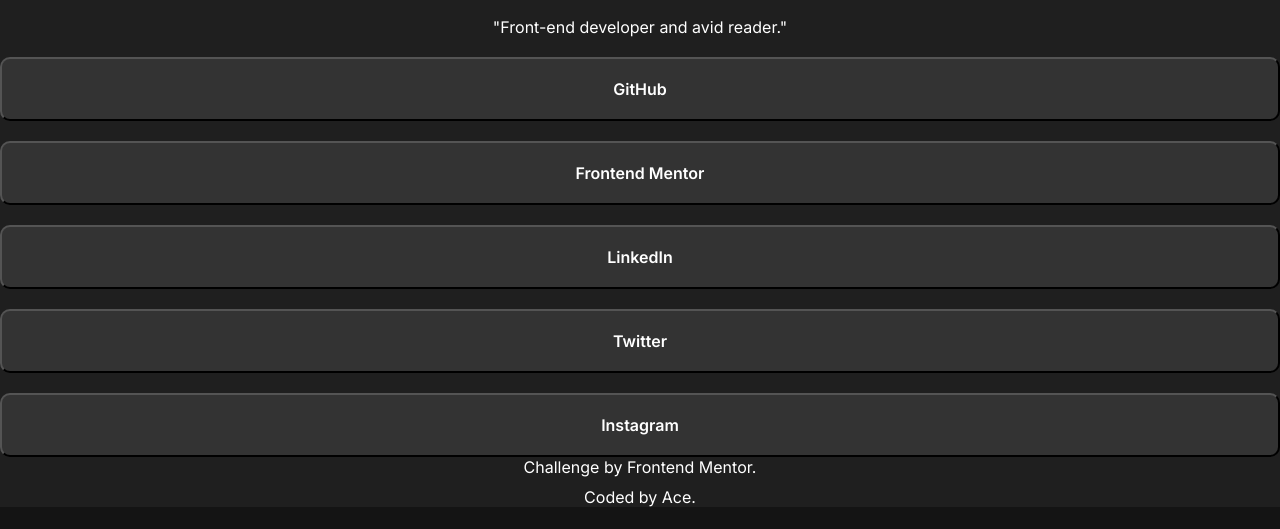
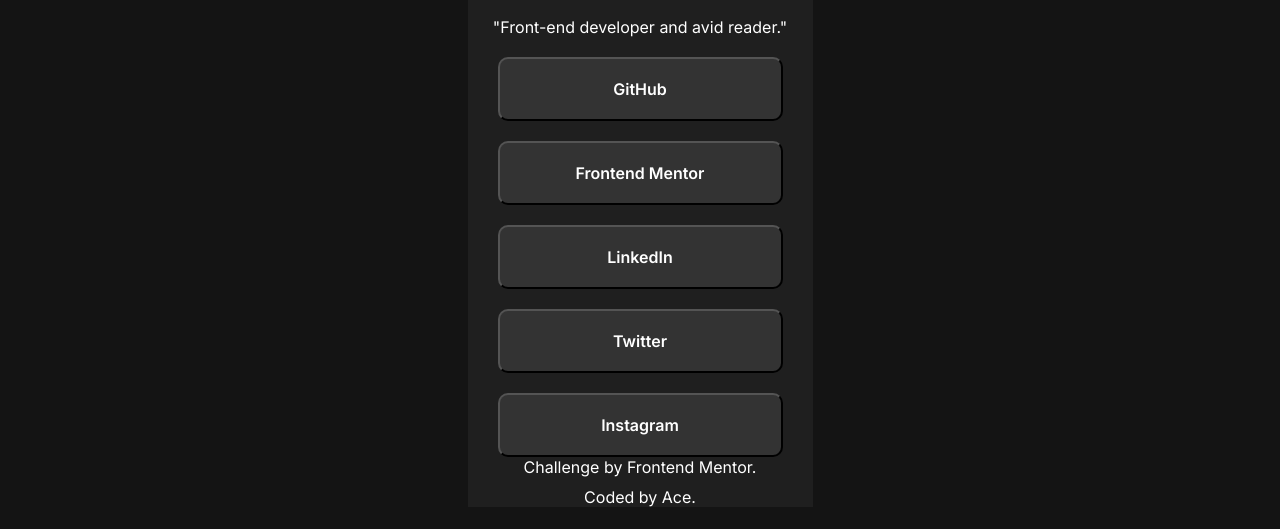
Before and after one commit to Nifemi01-0ps/profile-page-, a plain HTML site: page index.html in a window 1280 px wide. Shown: the part 271-800 px from the top of the page. Drawn offline with Linux system fonts and the light colour scheme.

Commit message:
made few changes on the anchor row

```diff
--- a/index.html
+++ b/index.html
@@ -12,6 +12,7 @@
 <link href="https://fonts.googleapis.com/css2?family=Inter:wght@100..900&family=Mulish:ital,wght@0,200..1000;1,200..1000&display=swap" rel="stylesheet">
 </head>
 <body>
+  <div class="container">
     <div class="content">
       <figure class="client-img">
           <img src="./assets/images/avatar-jessica.jpeg">
@@ -46,6 +47,6 @@
         <p>Coded by <a href="#">Ace</a>.</p
       </div>
     </div>
-
+  </div>
 </body>
 </html>
--- a/styles.css
+++ b/styles.css
@@ -11,10 +11,10 @@
 .content {
     display: flex;
     flex-direction: column;
-    min-width: 355px;
-    max-width: 1440px;
+    max-width: 345px;
+    background-color: hsl(0, 0%, 12%);
     margin-inline: auto;
-    background-color: hsl(0, 0%, 12%);
+
 }
 .client-img {
     display: flex;
@@ -57,7 +57,9 @@
     padding: 20px;
     border-radius: 10px;
     background-color: hsl(0, 0%, 20%);
-    color:  hsl(0, 0%, 100%);;
+    color:  hsl(0, 0%, 100%);
+    margin-left: 30px;
+    margin-right: 30px;
 }
 .button-row button:hover {
     background-color: hsl(55, 50%, 50%);
```
Lines whose indentation alone changed are shown as unchanged.
